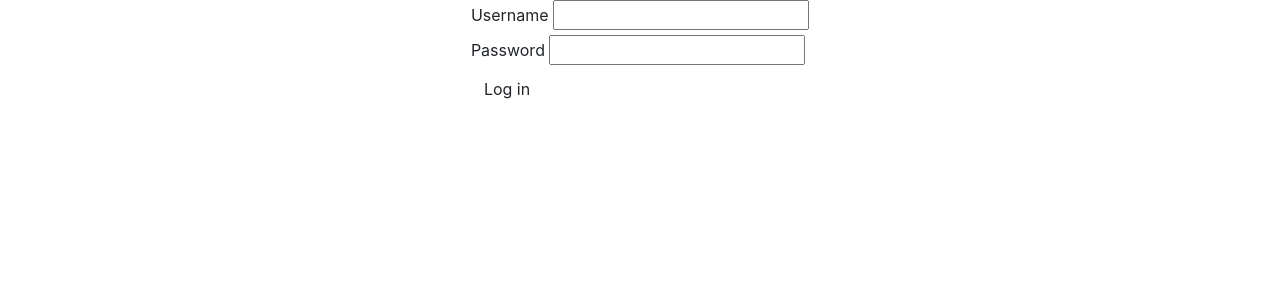
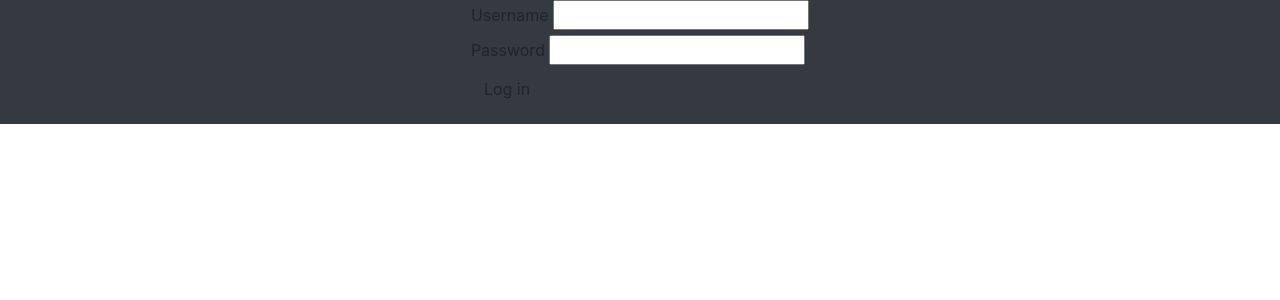
Before and after one commit to jtfriend/login_system, a PHP site: page /login.php in a window 1280 px wide. Shown: the top 300 px of the page. Run offline with PHP 8.4, Linux system fonts and the light colour scheme.

Commit message:
minor login css tweaks

```diff
--- a/login.php
+++ b/login.php
@@ -35,7 +35,8 @@ if(Input::exists()) {
 <html>
 <link rel="stylesheet" href="vendor/twbs/bootstrap/dist/css/bootstrap.css">
 <link rel="stylesheet" href="vendor/twbs/bootstrap/dist/css/bootstrap-grid.css">
-<div class="container">
+<div style="background-color:#595959;">
+    <div class="container-fluid bg-dark">
         <div class="row justify-content-md-center">
             <div class="col-xl-auto no-gutters">
                 <form action="" method="post">
@@ -55,6 +56,7 @@ if(Input::exists()) {
             </div>
         </div>
     </div>
+</div>
 
 
 </html>
```
Lines whose indentation alone changed are shown as unchanged.
